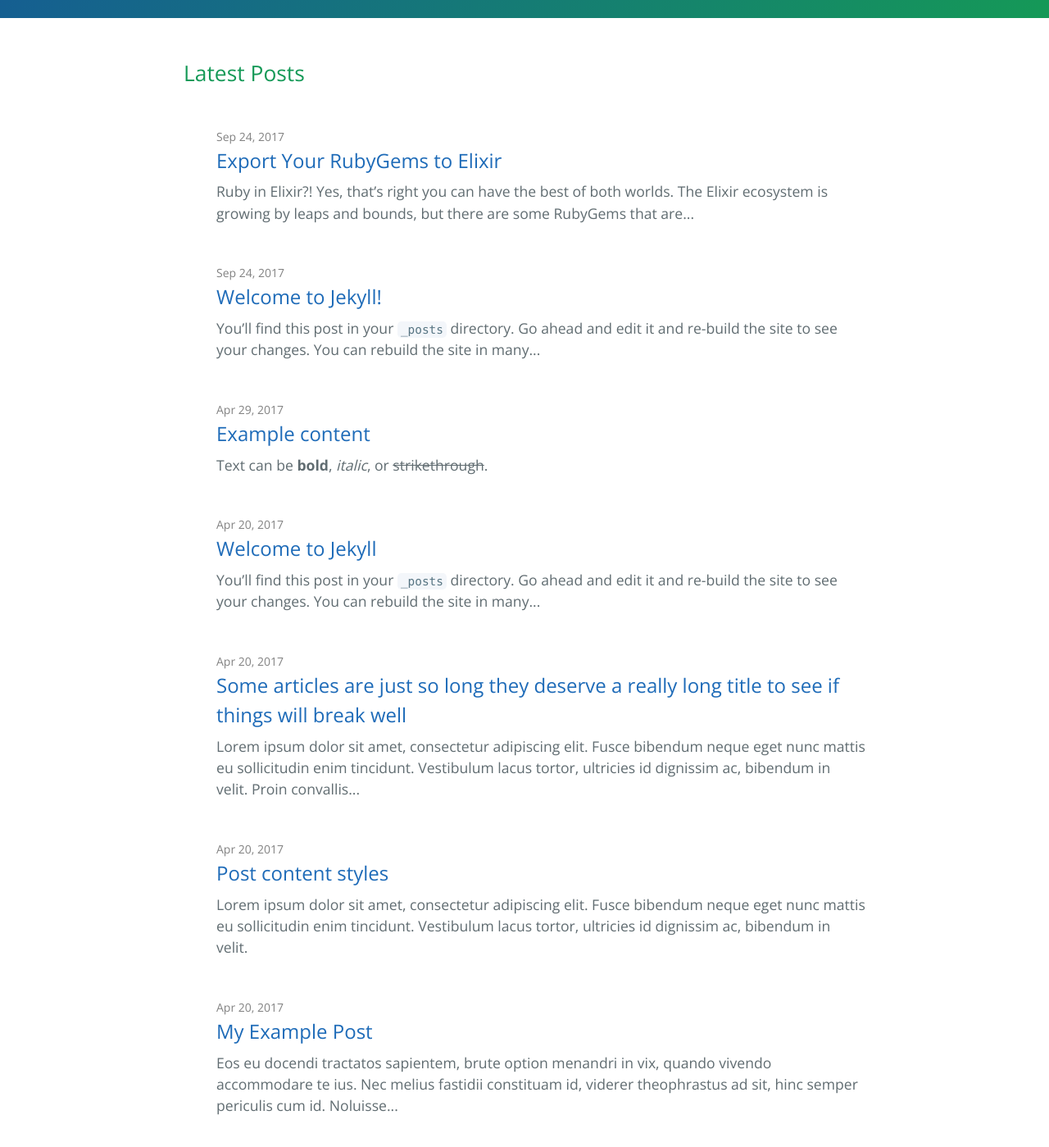
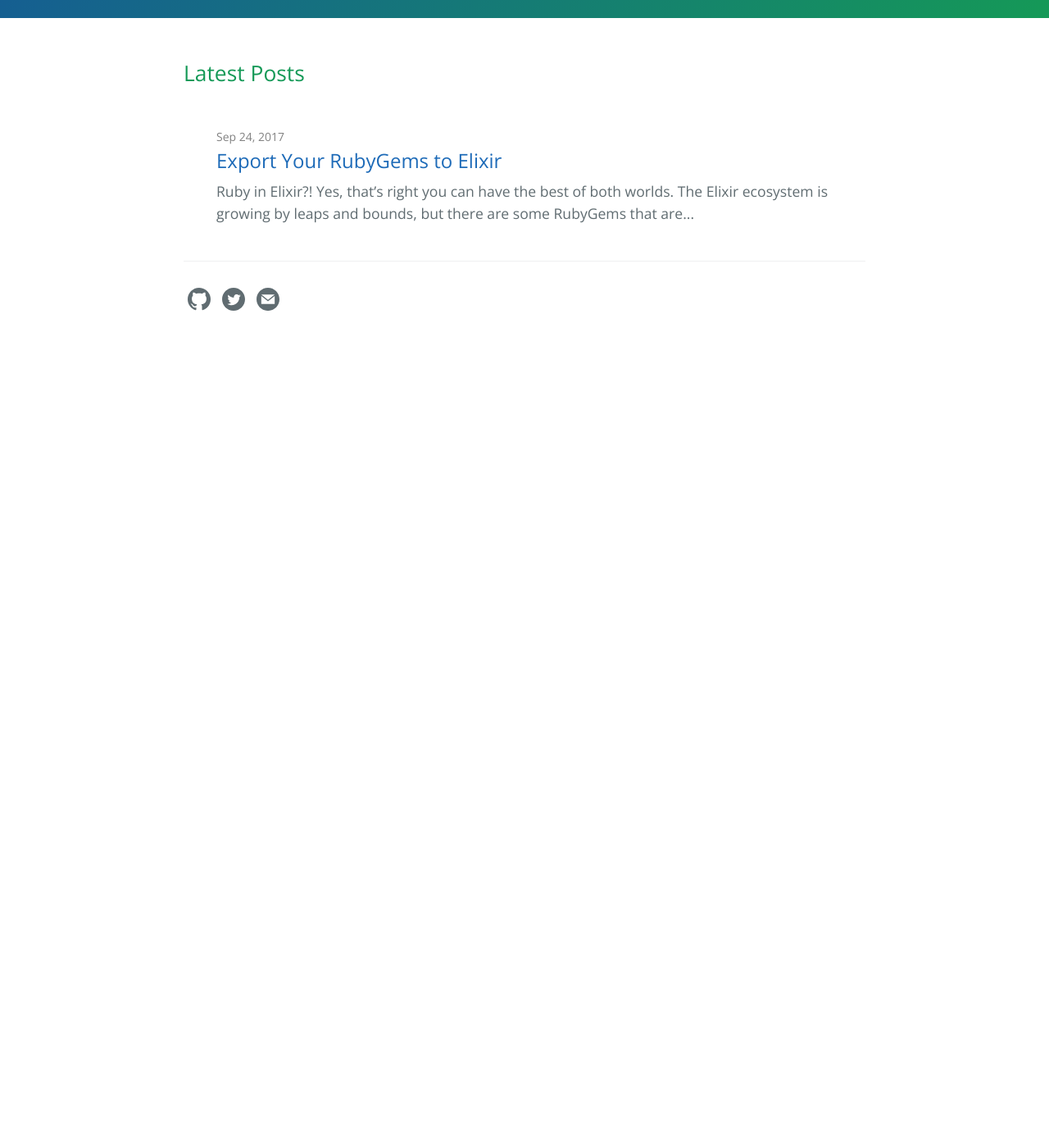
Before and after one commit to shamil614/shamil614.github.io, a Jekyll site: the page built from index.md, in a window 1280 px wide and 1400 px high, scrolled down 351 px. Shown: the whole window at 82% size. Built offline with Jekyll 4.4.1, drawn with Linux system fonts in a browser that asks for light colours; after the commit the page ends 900 px from its top, so only the background shows below that.

Commit message:
Remove example posts

````diff
--- a/_posts/2017-04-20-my-example-post.md
+++ /dev/null
@@ -1,12 +0,0 @@
----
-layout: post
----
-
-Eos eu docendi tractatos sapientem, brute option menandri in vix, quando vivendo accommodare te ius. Nec melius fastidii constituam id, viderer theophrastus ad sit, hinc semper periculis cum id. Noluisse postulant assentior est in, no choro sadipscing repudiandae vix. Vis in euismod delenit dignissim. Ex quod nostrum sit, suas decore animal id ius, nobis solet detracto quo te.
-
-{% comment %}
-Might you have an include in your theme? Why not try it here!
-{% include my-themes-great-include.html %}
-{% endcomment %}
-
-No laudem altera adolescens has, volumus lucilius eum no. Eam ei nulla audiam efficiantur. Suas affert per no, ei tale nibh sea. Sea ne magna harum, in denique scriptorem sea, cetero alienum tibique ei eos. Labores persequeris referrentur eos ei.
--- a/_posts/2017-04-20-post-content-styles.md
+++ /dev/null
@@ -1,90 +0,0 @@
----
-layout: post
-title: "Post content styles"
-tagline: "This post demonstrates post content styles"
-categories: junk
-image: /thumbnail-mobile.png
-author: "Bart Simpson"
-meta: "Springfield"
----
-
-Lorem ipsum dolor sit amet, consectetur adipiscing elit. Fusce bibendum neque eget nunc mattis eu sollicitudin enim tincidunt. Vestibulum lacus tortor, ultricies id dignissim ac, bibendum in velit.
-
-## Some great heading (h2)
-
-Proin convallis mi ac felis pharetra aliquam. Curabitur dignissim accumsan rutrum. In arcu magna, aliquet vel pretium et, molestie et arcu.
-
-Mauris lobortis nulla et felis ullamcorper bibendum. Phasellus et hendrerit mauris. Proin eget nibh a massa vestibulum pretium. Suspendisse eu nisl a ante aliquet bibendum quis a nunc. Praesent varius interdum vehicula. Aenean risus libero, placerat at vestibulum eget, ultricies eu enim. Praesent nulla tortor, malesuada adipiscing adipiscing sollicitudin, adipiscing eget est.
-
-## Another great heading (h2)
-
-Lorem ipsum dolor sit amet, consectetur adipiscing elit. Fusce bibendum neque eget nunc mattis eu sollicitudin enim tincidunt. Vestibulum lacus tortor, ultricies id dignissim ac, bibendum in velit.
-
-### Some great subheading (h3)
-
-Proin convallis mi ac felis pharetra aliquam. Curabitur dignissim accumsan rutrum. In arcu magna, aliquet vel pretium et, molestie et arcu. Mauris lobortis nulla et felis ullamcorper bibendum.
-
-Phasellus et hendrerit mauris. Proin eget nibh a massa vestibulum pretium. Suspendisse eu nisl a ante aliquet bibendum quis a nunc.
-
-### Some great subheading (h3)
-
-Praesent varius interdum vehicula. Aenean risus libero, placerat at vestibulum eget, ultricies eu enim. Praesent nulla tortor, malesuada adipiscing adipiscing sollicitudin, adipiscing eget est.
-
-> This quote will change your life. It will reveal the secrets of the universe, and all the wonders of humanity. Don't misuse it.
-
-Lorem ipsum dolor sit amet, consectetur adipiscing elit. Fusce bibendum neque eget nunc mattis eu sollicitudin enim tincidunt.
-
-### Some great subheading (h3)
-
-Vestibulum lacus tortor, ultricies id dignissim ac, bibendum in velit. Proin convallis mi ac felis pharetra aliquam. Curabitur dignissim accumsan rutrum.
-
-```html
-<html>
-  <head>
-  </head>
-  <body>
-    <p>Hello, World!</p>
-  </body>
-</html>
-```
-
-
-In arcu magna, aliquet vel pretium et, molestie et arcu. Mauris lobortis nulla et felis ullamcorper bibendum. Phasellus et hendrerit mauris.
-
-#### You might want a sub-subheading (h4)
-
-In arcu magna, aliquet vel pretium et, molestie et arcu. Mauris lobortis nulla et felis ullamcorper bibendum. Phasellus et hendrerit mauris.
-
-In arcu magna, aliquet vel pretium et, molestie et arcu. Mauris lobortis nulla et felis ullamcorper bibendum. Phasellus et hendrerit mauris.
-
-#### But it's probably overkill (h4)
-
-In arcu magna, aliquet vel pretium et, molestie et arcu. Mauris lobortis nulla et felis ullamcorper bibendum. Phasellus et hendrerit mauris.
-
-### Oh hai, an unordered list!!
-
-In arcu magna, aliquet vel pretium et, molestie et arcu. Mauris lobortis nulla et felis ullamcorper bibendum. Phasellus et hendrerit mauris.
-
-- First item, yo
-- Second item, dawg
-- Third item, what what?!
-- Fourth item, fo sheezy my neezy
-
-### Oh hai, an ordered list!!
-
-In arcu magna, aliquet vel pretium et, molestie et arcu. Mauris lobortis nulla et felis ullamcorper bibendum. Phasellus et hendrerit mauris.
-
-1. First item, yo
-2. Second item, dawg
-3. Third item, what what?!
-4. Fourth item, fo sheezy my neezy
-
-
-
-## Headings are cool! (h2)
-
-Proin eget nibh a massa vestibulum pretium. Suspendisse eu nisl a ante aliquet bibendum quis a nunc. Praesent varius interdum vehicula. Aenean risus libero, placerat at vestibulum eget, ultricies eu enim. Praesent nulla tortor, malesuada adipiscing adipiscing sollicitudin, adipiscing eget est.
-
-Praesent nulla tortor, malesuada adipiscing adipiscing sollicitudin, adipiscing eget est.
-
-Proin eget nibh a massa vestibulum pretium. Suspendisse eu nisl a ante aliquet bibendum quis a nunc.
--- a/_posts/2017-04-20-super-long-article.md
+++ /dev/null
@@ -1,11 +0,0 @@
----
-layout: post
-title: "Some articles are just so long they deserve a really long title to see if things will break well"
-categories: misc
----
-
-Lorem ipsum dolor sit amet, consectetur adipiscing elit. Fusce bibendum neque eget nunc mattis eu sollicitudin enim tincidunt. Vestibulum lacus tortor, ultricies id dignissim ac, bibendum in velit. Proin convallis mi ac felis pharetra aliquam. Curabitur dignissim accumsan rutrum. In arcu magna, aliquet vel pretium et, molestie et arcu. Mauris lobortis nulla et felis ullamcorper bibendum. Phasellus et hendrerit mauris. Proin eget nibh a massa vestibulum pretium. Suspendisse eu nisl a ante aliquet bibendum quis a nunc. Praesent varius interdum vehicula. Aenean risus libero, placerat at vestibulum eget, ultricies eu enim. Praesent nulla tortor, malesuada adipiscing adipiscing sollicitudin, adipiscing eget est.
-
-Lorem ipsum dolor sit amet, consectetur adipiscing elit. Fusce bibendum neque eget nunc mattis eu sollicitudin enim tincidunt. Vestibulum lacus tortor, ultricies id dignissim ac, bibendum in velit. Proin convallis mi ac felis pharetra aliquam. Curabitur dignissim accumsan rutrum. In arcu magna, aliquet vel pretium et, molestie et arcu. Mauris lobortis nulla et felis ullamcorper bibendum. Phasellus et hendrerit mauris. Proin eget nibh a massa vestibulum pretium. Suspendisse eu nisl a ante aliquet bibendum quis a nunc. Praesent varius interdum vehicula. Aenean risus libero, placerat at vestibulum eget, ultricies eu enim. Praesent nulla tortor, malesuada adipiscing adipiscing sollicitudin, adipiscing eget est.
-
-Lorem ipsum dolor sit amet, consectetur adipiscing elit. Fusce bibendum neque eget nunc mattis eu sollicitudin enim tincidunt. Vestibulum lacus tortor, ultricies id dignissim ac, bibendum in velit. Proin convallis mi ac felis pharetra aliquam. Curabitur dignissim accumsan rutrum. In arcu magna, aliquet vel pretium et, molestie et arcu. Mauris lobortis nulla et felis ullamcorper bibendum. Phasellus et hendrerit mauris. Proin eget nibh a massa vestibulum pretium. Suspendisse eu nisl a ante aliquet bibendum quis a nunc. Praesent varius interdum vehicula. Aenean risus libero, placerat at vestibulum eget, ultricies eu enim. Praesent nulla tortor, malesuada adipiscing adipiscing sollicitudin, adipiscing eget est.
--- a/_posts/2017-04-20-welcome-to-jekyll.md
+++ /dev/null
@@ -1,23 +0,0 @@
----
-layout: post
-title: "Welcome to Jekyll"
----
-You’ll find this post in your `_posts` directory. Go ahead and edit it and re-build the site to see your changes. You can rebuild the site in many different ways, but the most common way is to run `jekyll serve`, which launches a web server and auto-regenerates your site when a file is updated.
-
-To add new posts, simply add a file in the `_posts` directory that follows the convention `YYYY-MM-DD-name-of-post.ext` and includes the necessary front matter. Take a look at the source for this post to get an idea about how it works.
-
-Jekyll also offers powerful support for code snippets:
-
-{% highlight ruby %}
-def print_hi(name)
-  puts "Hi, #{name}"
-end
-print_hi('Tom')
-#=> prints 'Hi, Tom' to STDOUT.
-{% endhighlight %}
-
-Check out the [Jekyll docs][jekyll-docs] for more info on how to get the most out of Jekyll. File all bugs/feature requests at [Jekyll’s GitHub repo][jekyll-gh]. If you have questions, you can ask them on [Jekyll Talk][jekyll-talk].
-
-[jekyll-docs]: http://jekyllrb.com/docs/home
-[jekyll-gh]:   https://github.com/jekyll/jekyll
-[jekyll-talk]: https://talk.jekyllrb.com/
--- a/_posts/2017-04-29-cayman-example-content.md
+++ /dev/null
@@ -1,124 +0,0 @@
----
-layout: post
-title: "Example content"
----
-
-Text can be **bold**, _italic_, or ~~strikethrough~~.
-
-[Link to another page: About]({{ site.baseurl }}/about).
-
-There should be whitespace between paragraphs.
-
-There should be whitespace between paragraphs. We recommend including a README, or a file with information about your project.
-
-# [](#header-1)Header 1
-
-This is a normal paragraph following a header. GitHub is a code hosting platform for version control and collaboration. It lets you and others work together on projects from anywhere.
-
-## [](#header-2)Header 2
-
-> This is a blockquote following a header.
->
-> When something is important enough, you do it even if the odds are not in your favor.
-
-### [](#header-3)Header 3
-
-```js
-// Javascript code with syntax highlighting.
-var fun = function lang(l) {
-  dateformat.i18n = require('./lang/' + l)
-  return true;
-}
-```
-
-```ruby
-# Ruby code with syntax highlighting
-GitHubPages::Dependencies.gems.each do |gem, version|
-  s.add_dependency(gem, "= #{version}")
-end
-```
-
-#### [](#header-4)Header 4
-
-*   This is an unordered list following a header.
-*   This is an unordered list following a header.
-*   This is an unordered list following a header.
-
-##### [](#header-5)Header 5
-
-1.  This is an ordered list following a header.
-2.  This is an ordered list following a header.
-3.  This is an ordered list following a header.
-
-###### [](#header-6)Header 6
-
-| head1        | head two          | three |
-|:-------------|:------------------|:------|
-| ok           | good swedish fish | nice  |
-| out of stock | good and plenty   | nice  |
-| ok           | good `oreos`      | hmm   |
-| ok           | good `zoute` drop | yumm  |
-
-### There's a horizontal rule below this.
-
-* * *
-
-### Here is an unordered list:
-
-*   Item foo
-*   Item bar
-*   Item baz
-*   Item zip
-
-### And an ordered list:
-
-1.  Item one
-1.  Item two
-1.  Item three
-1.  Item four
-
-### And a nested list:
-
-- level 1 item
-  - level 2 item
-  - level 2 item
-    - level 3 item
-    - level 3 item
-- level 1 item
-  - level 2 item
-  - level 2 item
-  - level 2 item
-- level 1 item
-  - level 2 item
-  - level 2 item
-- level 1 item
-
-### Small image
-
-![](https://assets-cdn.github.com/images/icons/emoji/octocat.png)
-
-### Large image
-
-![](https://guides.github.com/activities/hello-world/branching.png)
-
-
-### Definition lists can be used with HTML syntax.
-
-<dl>
-<dt>Name</dt>
-<dd>Godzilla</dd>
-<dt>Born</dt>
-<dd>1952</dd>
-<dt>Birthplace</dt>
-<dd>Japan</dd>
-<dt>Color</dt>
-<dd>Green</dd>
-</dl>
-
-```
-Long, single-line code blocks should not wrap. They should horizontally scroll if they are too long. This line should be long enough to demonstrate this.
-```
-
-```
-The final element.
-```
--- a/_posts/2017-09-24-welcome-to-jekyll.markdown
+++ /dev/null
@@ -1,25 +0,0 @@
----
-layout: post
-title:  "Welcome to Jekyll!"
-date:   2017-09-24 11:00:54 -0500
-categories: jekyll update
----
-You’ll find this post in your `_posts` directory. Go ahead and edit it and re-build the site to see your changes. You can rebuild the site in many different ways, but the most common way is to run `jekyll serve`, which launches a web server and auto-regenerates your site when a file is updated!
-
-To add new posts, simply add a file in the `_posts` directory that follows the convention `YYYY-MM-DD-name-of-post.ext` and includes the necessary front matter. Take a look at the source for this post to get an idea about how it works.
-
-Jekyll also offers powerful support for code snippets:
-
-{% highlight ruby %}
-def print_hi(name)
-  puts "Hi, #{name}"
-end
-print_hi('Tom')
-#=> prints 'Hi, Tom' to STDOUT.
-{% endhighlight %}
-
-Check out the [Jekyll docs][jekyll-docs] for more info on how to get the most out of Jekyll. File all bugs/feature requests at [Jekyll’s GitHub repo][jekyll-gh]. If you have questions, you can ask them on [Jekyll Talk][jekyll-talk].
-
-[jekyll-docs]: https://jekyllrb.com/docs/home
-[jekyll-gh]:   https://github.com/jekyll/jekyll
-[jekyll-talk]: https://talk.jekyllrb.com/
--- a/_posts/2017-09-25-export-your-rubygems-to-elixir.markdown
+++ b/_posts/2017-09-25-export-your-rubygems-to-elixir.markdown
@@ -264,6 +264,8 @@ Presto...you are using ruby with bundler to build a schedule via `ice_cube` in y
 ![Army of Darkness Groovy](/assets/ash_groovy.gif)
 
 
+You can find the [ export_ruby code ](https://github.com/shamil614/export_ruby) on Github.
+
 In closing thoughts, if you want to maximize speed you need to make sure to use a Supervisor to keep the ruby process running instead of starting and stopping on every call. I'll write another shorter post on how I setup a Supervisor and include some benchmarks. At the time of writing this post, we haven't deployed the feature to production, but I just started testing locally and everything works great. As long as you're passing simple data types, `export/erlport` should be considered when you need a ruby gem but can't find an equivalent hex package, or simply don't have the time to write it in Elixir.
 
 I hope this post helps others and saves you the many days I spent working to get `export` running in my Elixir app.
````
Also changed, not shown: 9 other files.
